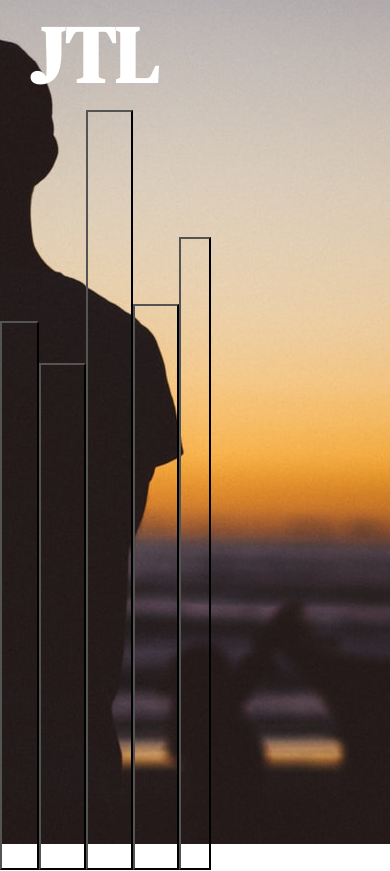
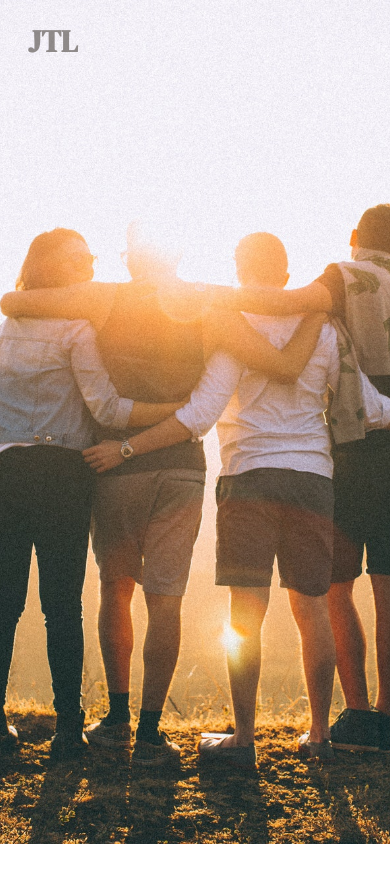
Before and after one commit to joshganote/30-Day-Challenge, a React (Create React App) app: page / in a window 390 px wide. After the commit the page ends 844 px from the top, so only its background shows below. Built offline with nearby package versions, Linux system fonts and the light colour scheme.

Commit message:
home page background image is now responsive to different screen sizes

```diff
--- a/src/components/HomePage.js
+++ b/src/components/HomePage.js
@@ -1,5 +1,6 @@
 import React from 'react';
 import { useHistory } from 'react-router-dom';
+import backgroundImage from '../assets/new-background-big.jpg';
 
 import '../css/HomePage.css';
 
@@ -22,7 +23,8 @@ const HomePage = () => {
     }
 
     return (
-        <div className="bkg-image">
+        <div>
+            <img src={backgroundImage} className="homepage-background" />
             <h1 className="header">JTL</h1>
             <div className="jared-container">
                 <button onClick={navigateToJared} className="zone1"></button>
--- a/src/css/HomePage.css
+++ b/src/css/HomePage.css
@@ -1,28 +1,74 @@
-.container {
+.homepage-background {
+  position: absolute;
+  display: block;
+  overflow: visible;
   width: 100%;
   height: 100%;
-}
-
-.bkg-image {
-  background: center top no-repeat url(../assets/background-big.jpg);
-  height: 100%;
-  width: 100%;
-  position: absolute;
-  background-position: center center;
-  background-repeat: no-repeat;
-  /* background-size: cover; */
+  max-height: none;
+  max-width: none;
+  -o-object-fit: cover;
+  object-fit: cover;
 }
 
 .header {
-  font-family: 'DM Serif Display', serif;
-  color: #FFFFFF;
-  font-size: 80px;
-  margin: 0;
-  padding-left: 30px;
+  font-family: 'DM Serif Display', sans-serif;
+  position: relative;
+  left: 20px;
+  top: 20px;
+  right: 0px;
+  bottom: 0px;
+  display: block;
+  width: 14vw;
+  height: 14vh;
+  margin-top: 0px;
+  margin-bottom: 0px;
+  padding-top: 0px;
+  padding-left: 8px;
+  color: rgba(94, 89, 84, 0.68);
+  font-size: 8vw;
+  line-height: 14vh;
+  -o-object-fit: fill;
+  object-fit: fill;
 }
 
-/* ----- Jared -----*/
-.hide {
+@media screen and (max-width: 991px) {
+  .homepage-background {
+    position: absolute;
+    overflow: auto;
+    -o-object-fit: cover;
+    object-fit: cover;
+  }
+
+  .header {
+    top: 20px;
+    height: 10vh;
+    padding-top: 0px;
+    line-height: 10vh;
+    font-family: 'DM Serif Display', sans-serif;
+  }
+}
+
+@media screen and (max-width: 767px) {
+  .header {
+    left: 20px;
+    top: 20px;
+    width: 16vw;
+    height: 8vh;
+    line-height: 8vh;
+    font-family: 'DM Serif Display', sans-serif;
+  }
+}
+
+@media screen and (max-width: 479px) {
+  .header {
+    height: 5vh;
+    line-height: 5vh;
+    font-family: 'DM Serif Display', sans-serif;
+  }
+}
+
+/*----- Jared -----*/
+/* .hide {
   display: none;
 }
 
@@ -61,7 +107,7 @@
   background-color: Transparent;
   cursor: pointer;
   outline: none;
-}
+} */
 /*
 @media screen and (max-width: 900px) {
   .zone1 {
@@ -70,7 +116,7 @@
 } */
 
 /* ----- Matt -----*/
-.matt-container:hover + .hide{
+/* .matt-container:hover + .hide{
   display: block;
   color:white;
   font-family: 'DM Serif Display', serif;
@@ -105,7 +151,7 @@
   background-color: transparent;
   cursor: pointer;
   outline: none;
-}
+} */
 
 /* @media screen and (max-width: 850px) {
   .zone2 {
@@ -114,7 +160,7 @@
 } */
 
 /* ----- Callan -----*/
-.callan-container:hover + .hide{
+/* .callan-container:hover + .hide{
   display: block;
   color:white;
   font-family: 'DM Serif Display', serif;
@@ -149,7 +195,7 @@
   background-color: transparent;
   cursor: pointer;
   outline: none;
-}
+} */
 
 /* @media screen and (max-width: 750px) {
   .zone3 {
@@ -158,7 +204,7 @@
 } */
 
 /* ----- Zane -----*/
-.zane-container:hover + .hide{
+/* .zane-container:hover + .hide{
   display: block;
   color:white;
   font-family: 'DM Serif Display', serif;
@@ -193,16 +239,16 @@
   background-color: transparent;
   cursor: pointer;
   outline: none;
-}
+} */
 
 /* @media screen and (max-width: 750px) {
   .zone4 {
     display: none;
   }
-} */
+}
 
 /* ----- Kyl -----*/
-.kyl-container:hover + .hide{
+/* .kyl-container:hover + .hide{
   display: block;
   color:white;
   font-family: 'DM Serif Display', serif;
@@ -237,9 +283,9 @@
   background-color: transparent;
   cursor: pointer;
   outline: none;
-}
-
-/* @media screen and (max-width: 750px) {
+} */
+/*
+@media screen and (max-width: 750px) {
   .zone5 {
     display: none;
   }
```
Also changed, not shown: src/assets/new-background-big.jpg (added).
